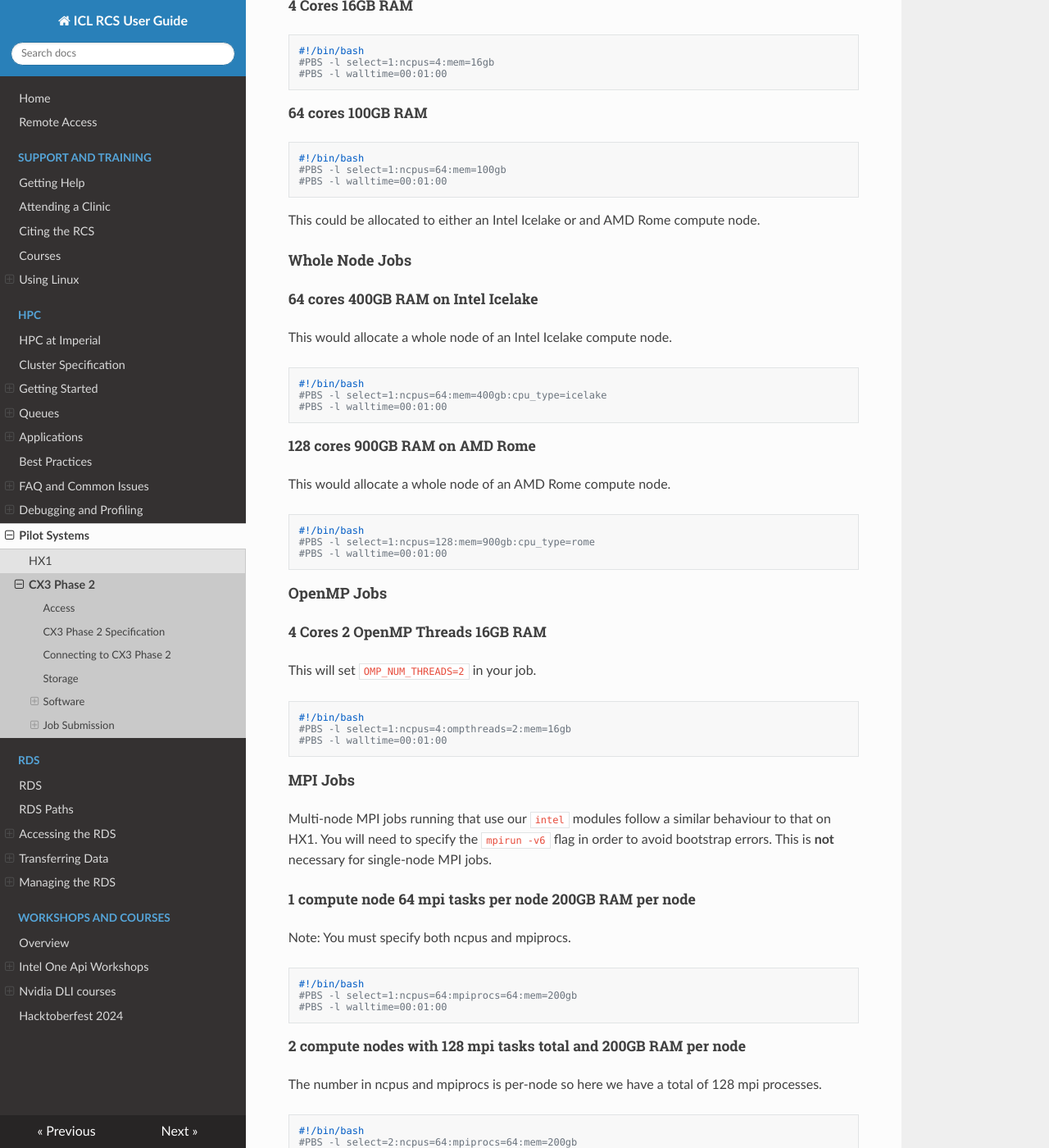
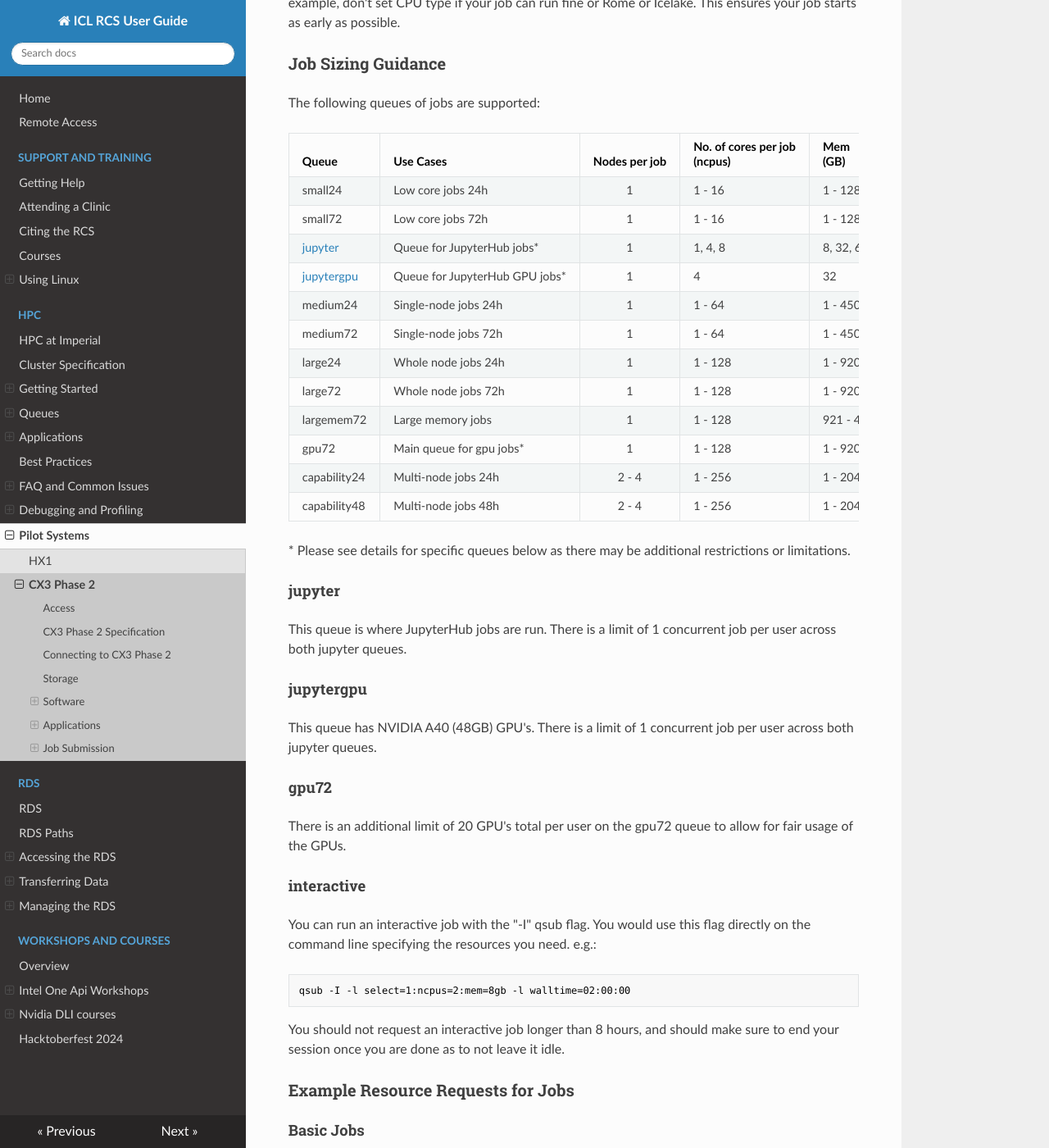
Before and after one commit to ImperialCollegeLondon/icl-rcs-user-guide, an MkDocs documentation site: the page built from docs/hpc/pilot/cx3-phase2.md, in a window 1280 px wide and 1400 px high, scrolled down 4774 px. Shown: the whole window at 82% size. Built offline with MkDocs 1.6.1, drawn with Linux system fonts in a browser that asks for light colours; nearby versions of some CDN libraries; some of the changed text lies outside the part shown.

Commit message:
Update docs phase2 (#26)
* Copied chart from phase 1, changed GPU values

* added small24

* changed medium queues

* changed large queues

* changed capability queues

* remove old queues

* changed jupyter queues

* Added subheadings on certain queues

* Added brief description on Jupyterhub11

* updated interactive section

* Update docs/hpc/pilot/cx3-phase2.md

remove "now"

Co-authored-by: dithwick <46924962+dithwick@users.noreply.github.com>

* Update docs/hpc/pilot/cx3-phase2.md

make jhub11 a proper link

Co-authored-by: dithwick <46924962+dithwick@users.noreply.github.com>

* Update docs/hpc/pilot/cx3-phase2.md

missing "s"

Co-authored-by: dithwick <46924962+dithwick@users.noreply.github.com>

* added spaces after title #'s

* update both medium queues to 450gb for mem

* Update docs/hpc/pilot/cx3-phase2.md

change VRAM from 46gb to 48gb

Co-authored-by: dithwick <46924962+dithwick@users.noreply.github.com>

---------

Co-authored-by: dithwick <46924962+dithwick@users.noreply.github.com>

````diff
--- a/docs/hpc/pilot/cx3-phase2.md
+++ b/docs/hpc/pilot/cx3-phase2.md
@@ -127,6 +127,15 @@ If you are not using the base environment, we recommending you disable automatic
 ```
 
 Now whenever you load conda using the eval command only the conda commands will be loaded, Python won't change until you "source activate" the environment you need for your workflow.
+
+## Applications
+### JupyterHub
+CX3 Phase 2 runs an updated and improved Jupyter service that better manages resource usage. Both memory and CPU limits are controlled and restricted to the amount of resource that you request when you start your job. Should you go over these limits, you will see a message that your kernel has been killed and that it will restart.
+
+The new service can be accessed here:<br>
+[https://jupyterhub-11.rcs.ic.ac.uk/](https://jupyterhub-11.rcs.ic.ac.uk/)
+
+
 ## Job Submission
 
 CX3 Phase 2 uses a new instance of PBS Pro for the management of jobs. This new version has some notable differences in job submission which are described below, please make sure you review this information before submitting jobs to Phase 2.
@@ -156,6 +165,43 @@ The following table provides an explanation of what each directive means in the
 | `gpu_type` | This is the type of GPU to allocate to your job. For example gpu_type=a100 or gpu_type=a40. | Not set|
 
 The general advice it to set the resources to what is needed for a job but to not over specify. For example, don't set CPU type if your job can run fine or Rome or Icelake. This ensures your job starts as early as possible.
+
+### Job Sizing Guidance
+
+The following queues of jobs are supported:
+
+| Queue | Use Cases | Nodes per job | No. of cores per job<br>(ncpus) | Mem<br>(GB) | Walltime<br>(hrs) |
+| ----- | --------- | :-------------: | ---------------------------- | -------- | -------------- |
+| small24 | Low core jobs 24h | 1 | 1 - 16 | 1 - 128 | 0 - 24 |
+| small72 | Low core jobs 72h | 1 | 1 - 16 | 1 - 128 | 24 - 72 |
+| [jupyter](#jupyter) | Queue for JupyterHub jobs* | 1 | 1, 4, 8 | 8, 32, 64 | 2, 4, 8 |
+| [jupytergpu](#jupytergpu) | Queue for JupyterHub GPU jobs* | 1 | 4 | 32 | 8 |
+| medium24 | Single-node jobs 24h | 1 | 1 - 64 | 1 - 450 | 0 - 24 |
+| medium72 | Single-node jobs 72h | 1 | 1 - 64 | 1 - 450 | 24 - 72 |
+| large24 | Whole node jobs 24h | 1 | 1 - 128 | 1 - 920 | 0 - 24 |
+| large72 | Whole node jobs 72h | 1 | 1 - 128 | 1 - 920 | 24 - 72 |
+| largemem72 | Large memory jobs | 1 | 1 - 128 | 921 - 4000 | 0 - 72 |
+| gpu72 | Main queue for gpu jobs* | 1 | 1 - 128 | 1 - 920 | 0 - 72 |
+| capability24 | Multi-node jobs 24h | 2 - 4 | 1 - 256 | 1 - 2048 | 0 - 24 |
+| capability48 | Multi-node jobs 48h | 2 - 4 | 1 - 256 | 1 - 2048 | 24 - 48 |
+
+\* Please see details for specific queues below as there may be additional restrictions or limitations.
+
+#### jupyter
+This queue is where JupyterHub jobs are run. There is a limit of 1 concurrent job per user across both jupyter queues.
+
+#### jupytergpu
+This queue has NVIDIA A40 (48GB) GPU's. There is a limit of 1 concurrent job per user across both jupyter queues.
+
+#### gpu72
+There is an additional limit of 20 GPU's total per user on the gpu72 queue to allow for fair usage of the GPUs.
+
+#### interactive
+You can run an interactive job with the "-I" qsub flag. You would use this flag directly on the command line specifying the resources you need. e.g.:
+```console
+qsub -I -l select=1:ncpus=2:mem=8gb -l walltime=02:00:00
+```
+You should not request an interactive job longer than 8 hours, and should make sure to end your session once you are done as to not leave it idle.
 
 ### Example Resource Requests for Jobs
 #### Basic Jobs
````
